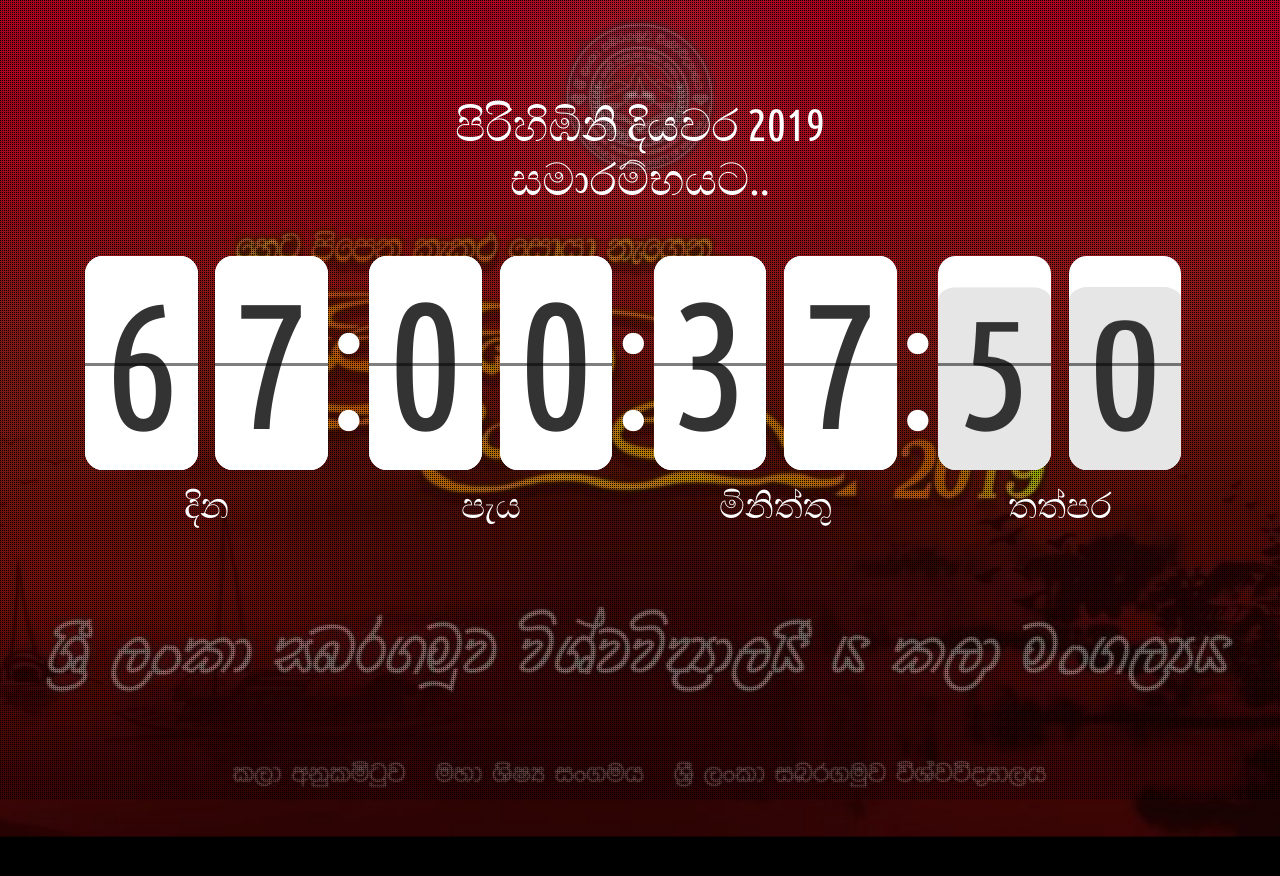
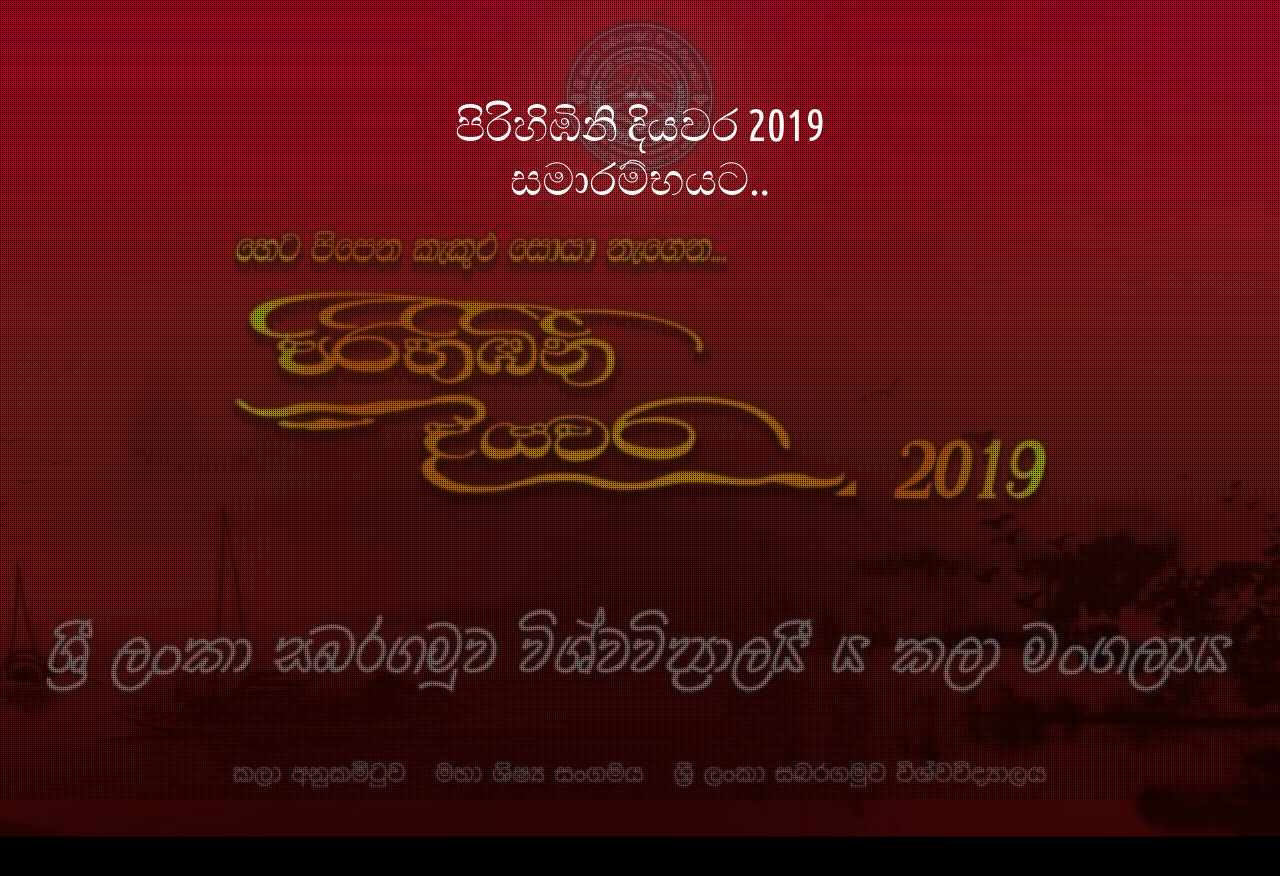
Before and after one commit to SachithMayantha/pirihibinidiyawara, a plain HTML site: page index.html in a window 1280 px wide. Shown: the top 876 px of the page. Before the commit the page ends 800 px from the top, so only its background shows below. Drawn offline with nearby package versions, Linux system fonts and the light colour scheme.

Commit message:
Update index.html

```diff
--- a/index.html
+++ b/index.html
@@ -333,7 +333,7 @@ google_ad_height = 90;
 <script type="text/javascript"
 src="https://pagead2.googlesyndication.com/pagead/show_ads.js">
 </script></div>
-<div class="flipper" data-reverse="true" data-datetime="2019-12-12 18:00:00" data-template="dd|HH|ii|ss" data-labels="දින|පැය|මිනිත්තු|තත්පර" id="myFlipper"></div>
+<div class="flipper" data-reverse="true" data-datetime="2019-12-12 18:00:00" data-template="" data-labels="අවසන්.." id="myFlipper"></div>
 
 
 </div>
@@ -347,7 +347,7 @@ src="https://pagead2.googlesyndication.com/pagead/show_ads.js">
 </button>
 </div>
 <div class="modal-body">
-<div class="flipper flipper-dark flipper-dark-labels" data-reverse="false" data-template="d|H|i|s" data-labels="දින|පැය|මිනිත්තු|තත්පර" id="modalFlipper"></div>
+<!--div class="flipper flipper-dark flipper-dark-labels" data-reverse="false" data-template="d|H|i|s" data-labels="දින|පැය|මිනිත්තු|තත්පර" id="modalFlipper"></div-->
 </div>
 <div class="modal-footer">
 <button type="button" class="btn btn-secondary" data-dismiss="modal">අවසන්..</button>
```
